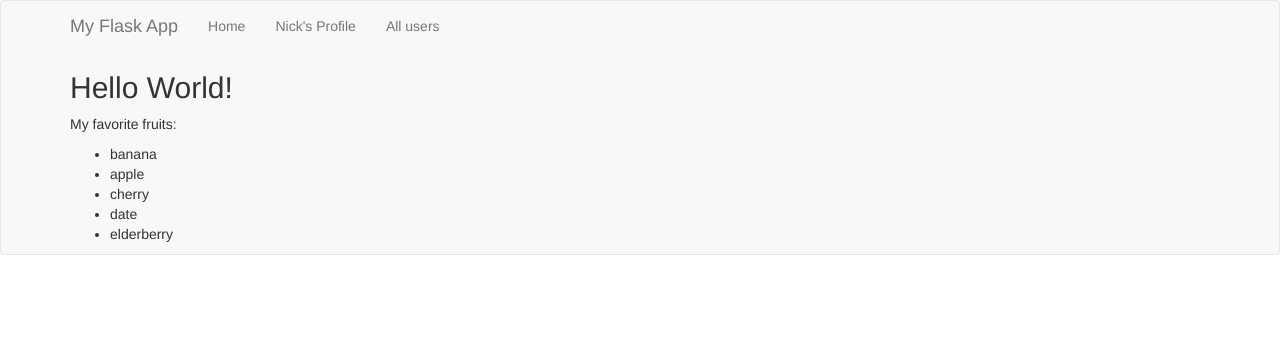
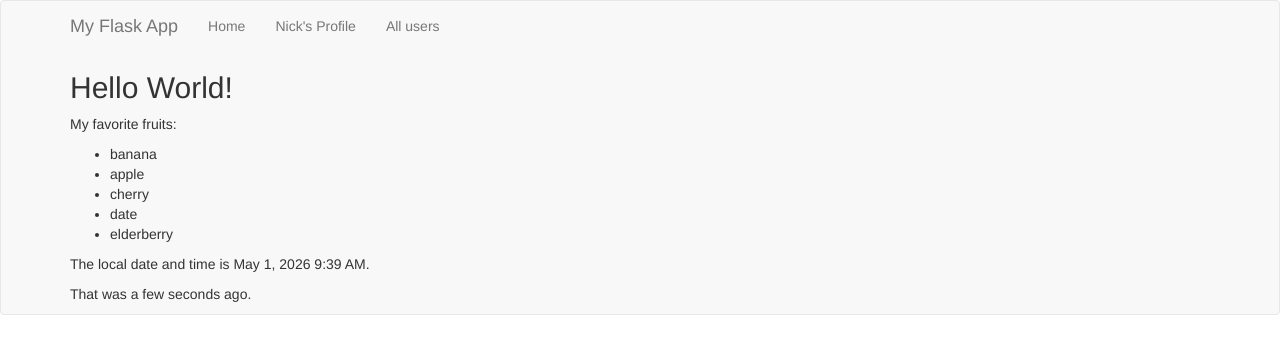
Before and after one commit to nickbs87/flask-grinberg, a Flask app: page / in a window 1280 px wide. Shown: the top 354 px of the page. Run offline with Flask 3, Linux system fonts and the light colour scheme; some libraries are stand-ins or nearby versions.

Commit message:
Chapter 3.9: Flask-Moment for client-side time localization

```diff
--- a/flask_app.py
+++ b/flask_app.py
@@ -1,19 +1,26 @@
 from flask import Flask, render_template
 from flask_bootstrap import Bootstrap
+from flask_moment import Moment
+from datetime import datetime
+
 
 
 app = Flask(__name__)
 bootstrap = Bootstrap(app)
+moment = Moment(app)
+
 
 @app.route('/')
 def index():
     fruits = ['banana', 'apple', 'cherry', 'date', 'elderberry']
-    return render_template('index.html', fruits=fruits)
+    return render_template('index.html', fruits=fruits,
+                           current_time=datetime.utcnow())
 
 
 @app.route('/user/<name>')
 def user(name):
     return render_template('user.html', name=name)
+
 
 @app.route('/users')
 def users():
--- a/templates/base.html
+++ b/templates/base.html
@@ -10,6 +10,14 @@
     <link rel="icon" href="{{ url_for('static', filename='favicon.ico') }}"
         type="image/x-icon">
 {% endblock %}
+
+
+{% block scripts %}
+{{ super() }}
+{{ moment.include_moment() }}
+{% endblock %}
+
+
 
 {% block navbar %}
 
--- a/templates/index.html
+++ b/templates/index.html
@@ -11,4 +11,9 @@
         {% endfor %}
     </ul>
 
+
+
+    <p>The local date and time is {{ moment(current_time).format('LLL') }}.</p>
+    <p>That was {{ moment(current_time).fromNow(refresh=True) }}.</p>
+
 {% endblock %}
```
